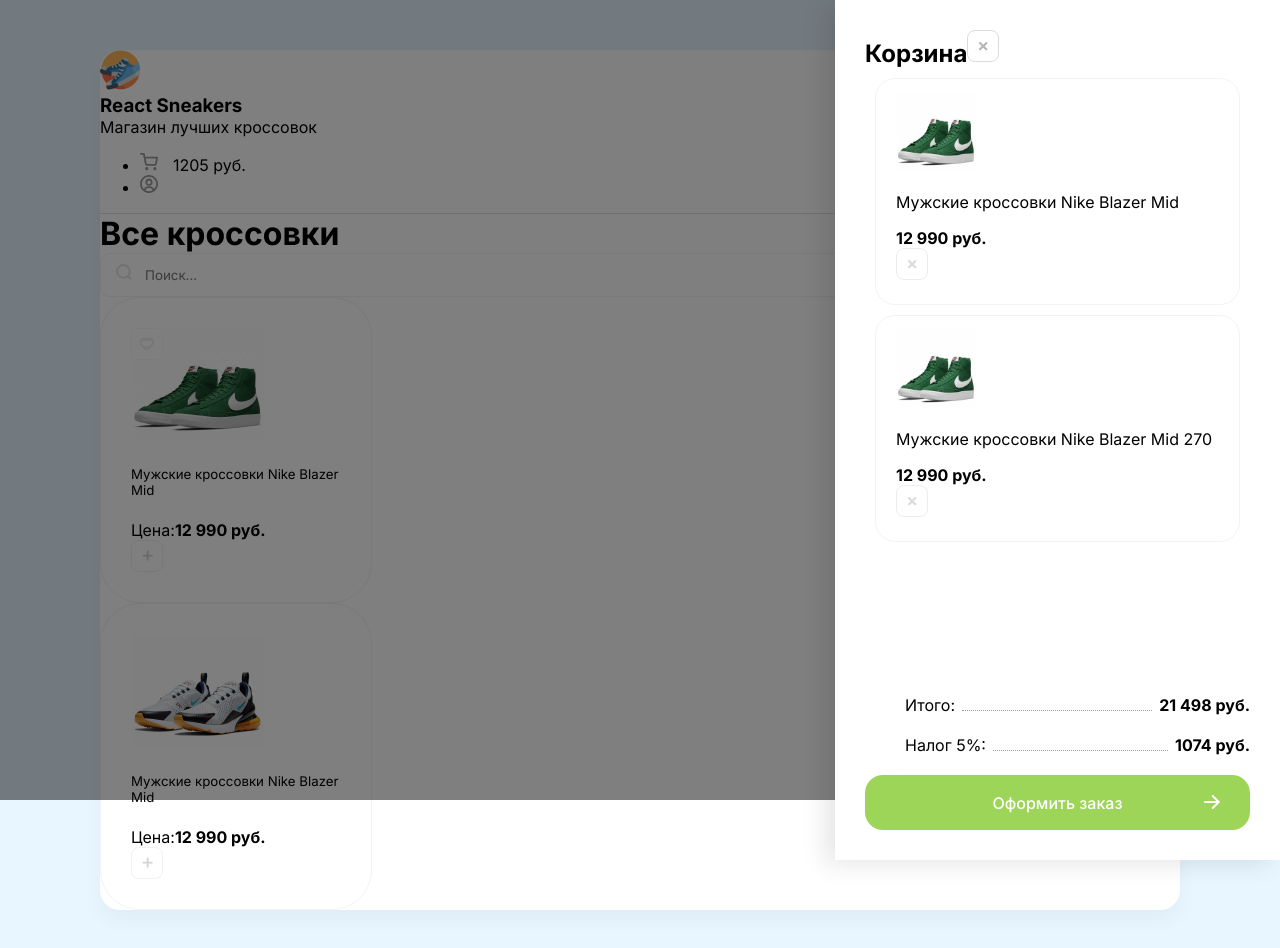
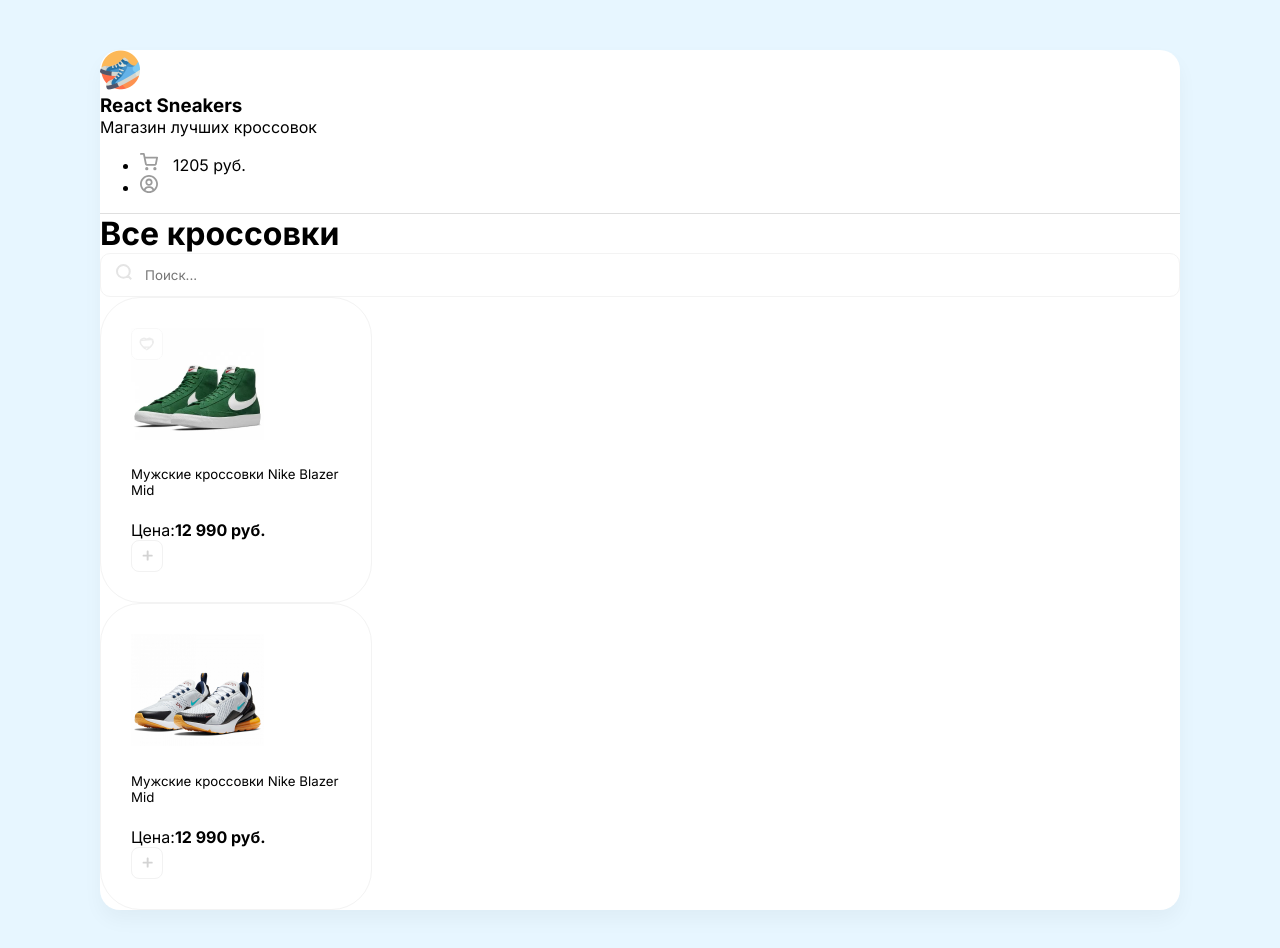
Before and after one commit to cyberpaxan/react-sneakers, a React (Create React App) app: page / in a window 1280 px wide. Shown: the top 948 px of the page. Built offline with nearby package versions, Linux system fonts and the light colour scheme.

Commit message:
finished layout

```diff
--- a/src/App.js
+++ b/src/App.js
@@ -1,7 +1,7 @@
 function App() {
     return (
         <div className='wrapper clear'>
-            <div className='overlay'>
+            <div style={{ display: 'none' }} className='overlay'>
                 <div className='drawer'>
                     <h2 className='d-flex justify-between '>
                         Корзина
```
